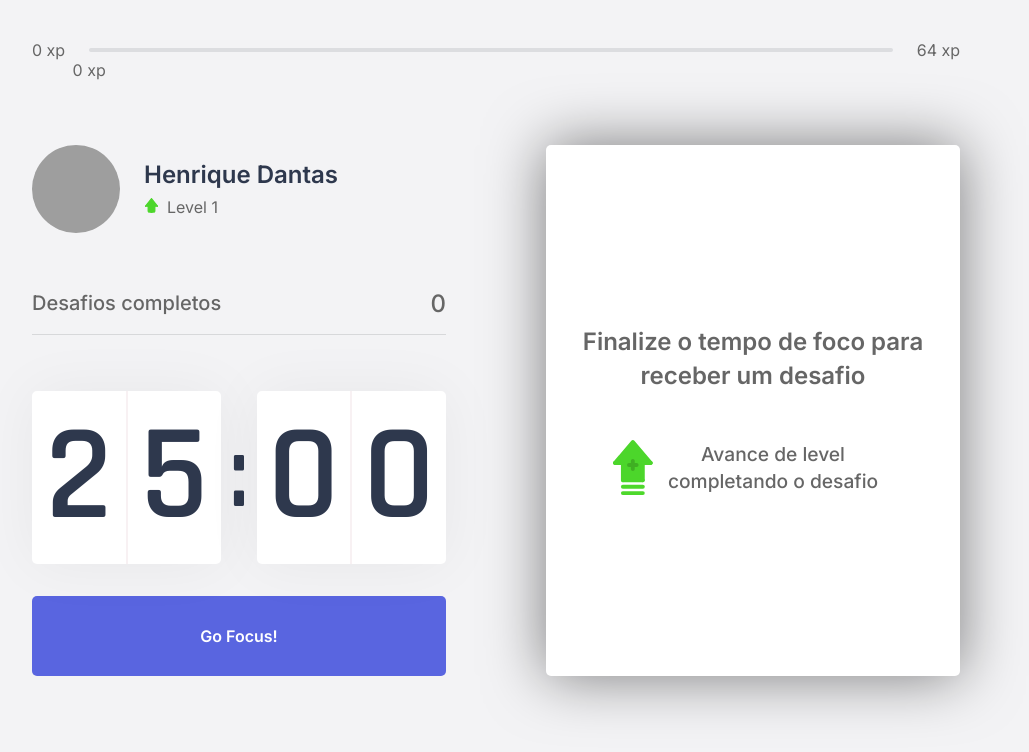
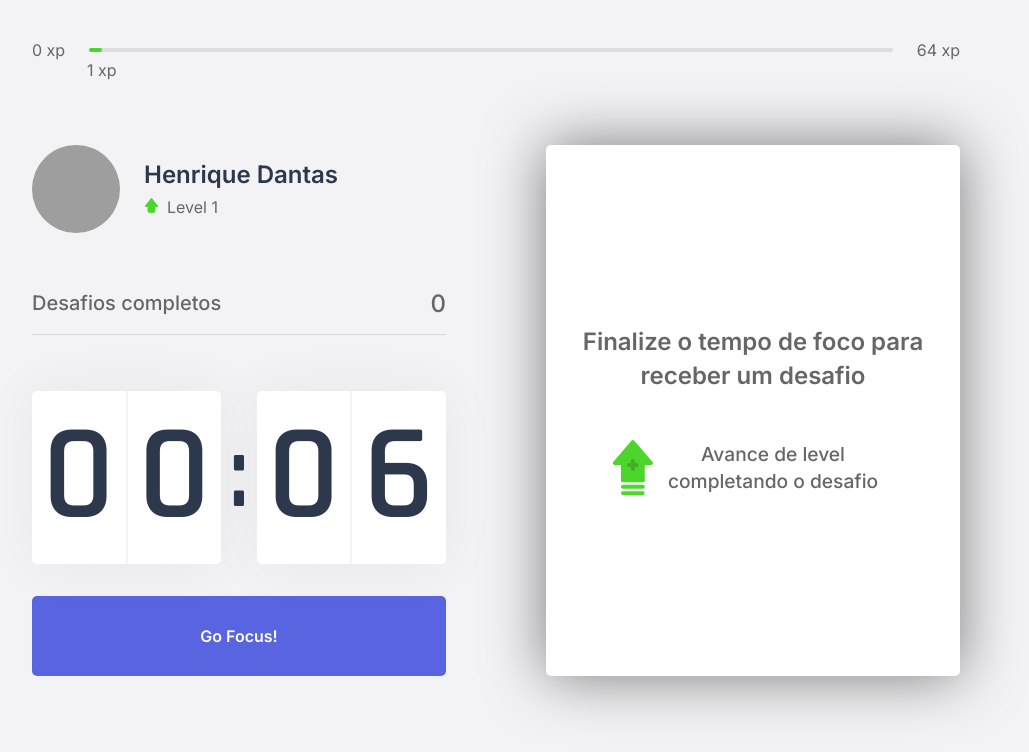
Before and after one commit to henriquedantass/focuschallenge-nextjs, a Next.js app: page / in a window 1280 px wide. Shown: the top 752 px of the page, without its empty margins (144-1173 px from the left). Built offline with nearby package versions, Linux system fonts and the light colour scheme; grey boxes are pictures that could not be loaded.

Commit message:
storage com cookies

```diff
--- a/package.json
+++ b/package.json
@@ -8,11 +8,13 @@
     "start": "next start"
   },
   "dependencies": {
+    "js-cookie": "^2.2.1",
     "next": "10.0.7",
     "react": "17.0.1",
     "react-dom": "17.0.1"
   },
   "devDependencies": {
+    "@types/js-cookie": "^2.2.6",
     "@types/node": "^14.14.31",
     "@types/react": "^17.0.2",
     "@types/react-dom": "^17.0.1",
--- a/src/contexts/ChallengesContext.tsx
+++ b/src/contexts/ChallengesContext.tsx
@@ -1,6 +1,8 @@
 import { createContext, useState, ReactNode, useEffect } from 'react';
+import Cookies from 'js-cookie'
 import challenges from '../../challenges.json';
 // createContext cria um contexto que comunica os componentes uns com os outros. Para que eventos de um determinado componente cause algum efeito ou evento em outro componente;
+
 
 interface Challenge {
     type: 'body' | 'eye';
@@ -23,15 +25,18 @@ interface ChallengesContextData {
 
 interface ChallengesProviderProps  {
     children: ReactNode
+    level: number,
+    challengesCompleted: number,
+    currentExperience: number,
 };
 
 
 export const ChallengesContext = createContext ( { } as ChallengesContextData) ;
 
-export function ChallengesProvider ( { children }: ChallengesProviderProps) {
-    const [level, setLevel] = useState(1);
-    const [currentExperience, setCurrentExperience] = useState(0);
-    const [challengesCompleted, setChallengesCompleted] = useState(0);
+export function ChallengesProvider ( { children, ...rest }: ChallengesProviderProps) {
+    const [level, setLevel] = useState(rest.level ?? 1);
+    const [currentExperience, setCurrentExperience] = useState(rest.currentExperience ?? 1);
+    const [challengesCompleted, setChallengesCompleted] = useState(rest.challengesCompleted ?? 0);
     const [activeChallenge, setActiveChallenge] = useState(null)
 
     const experienceToNextLevel  = Math.pow((level + 1) * 4 ,2)
@@ -40,6 +45,17 @@ export function ChallengesProvider ( { children }: ChallengesProviderProps) {
     useEffect(() => {
         Notification.requestPermission();
     }, [])
+
+
+
+    useEffect (() => {
+        Cookies.set('level', level.toString())
+        Cookies.set('currentExperience', currentExperience.toString())
+        Cookies.set('challengesCompleted', challengesCompleted.toString())
+
+    }, [currentExperience,level,challengesCompleted])
+
+
 
     function levelUp () {
         setLevel(level + 1);
--- a/src/contexts/CountDownContext.tsx
+++ b/src/contexts/CountDownContext.tsx
@@ -22,7 +22,7 @@ export function CountdownProvider ({children}: CountdownProviderProps)  {
 
     const { startNewChallenger } = useContext(ChallengesContext);
 
-    const [time, setTime] = useState(25 * 60);
+    const [time, setTime] = useState(0.1 * 60);
 
     const [isActive, setIsActive] = useState(false);
 
@@ -39,7 +39,7 @@ export function CountdownProvider ({children}: CountdownProviderProps)  {
     function resetCountdown() {
         setIsActive(false);
         clearTimeout(countdownTimeout)
-        setTime(25 * 60);
+        setTime(0.1 * 60);
         setHasFinished(false);
 
 
--- a/src/pages/_app.tsx
+++ b/src/pages/_app.tsx
@@ -8,9 +8,9 @@ import { CountdownProvider } from '../contexts/CountDownContext';
 
 function MyApp({ Component, pageProps }) {
   return (
-      <ChallengesProvider>
+
            <Component {...pageProps} />
-      </ChallengesProvider>
+
   )
 
 }
--- a/src/pages/index.tsx
+++ b/src/pages/index.tsx
@@ -6,12 +6,22 @@ import { ExperienceBar } from "../components/ExperienceBar";
 import { Profile } from '../components/Profile';
 import { CountdownProvider } from '../contexts/CountDownContext';
 import styles from '../styles/pages/Home.module.css';
+import { GetServerSideProps } from 'next';
+import { ChallengesProvider } from '../contexts/ChallengesContext';
+
+interface HomeProps {
+  level: number,
+  challengesCompleted: number,
+  currentExperience: number,
+}
+
+export default function Home (props: HomeProps) {
+  return (
+    <ChallengesProvider level={props.level}
+    currentExperience={props.currentExperience}
+    challengesCompleted ={props.challengesCompleted}>
 
 
-
-
-export default function Home() {
-  return (
       <div className = {styles.container}>
         <Head>
           <title>Ínicio | Focus Challenger</title>
@@ -30,5 +40,21 @@ export default function Home() {
         </section>
         </CountdownProvider>
       </div>
+    </ChallengesProvider>
   )
 }
+
+
+export const getServerSideProps: GetServerSideProps  = async (ctx) => {
+
+  const {level,currentExperience,challengesCompleted} = ctx.req.cookies;
+
+  return {
+    props: {
+      level: Number(level),
+      currentExperience: Number (currentExperience),
+      challengesCompleted: Number(challengesCompleted),
+    }
+  }
+
+}
```
Also changed, not shown: 1 other file (tests, documents, lock files or other folders). Lines whose indentation alone changed are shown as unchanged.
